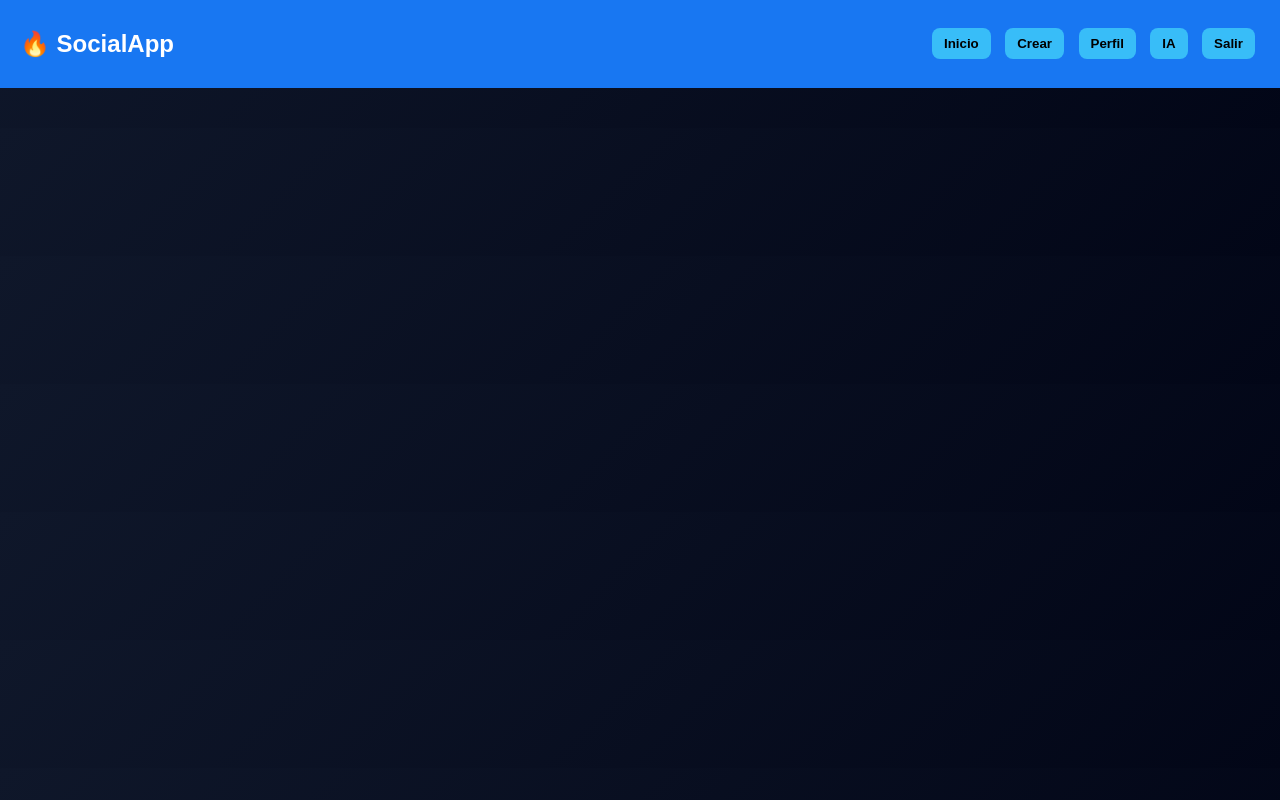
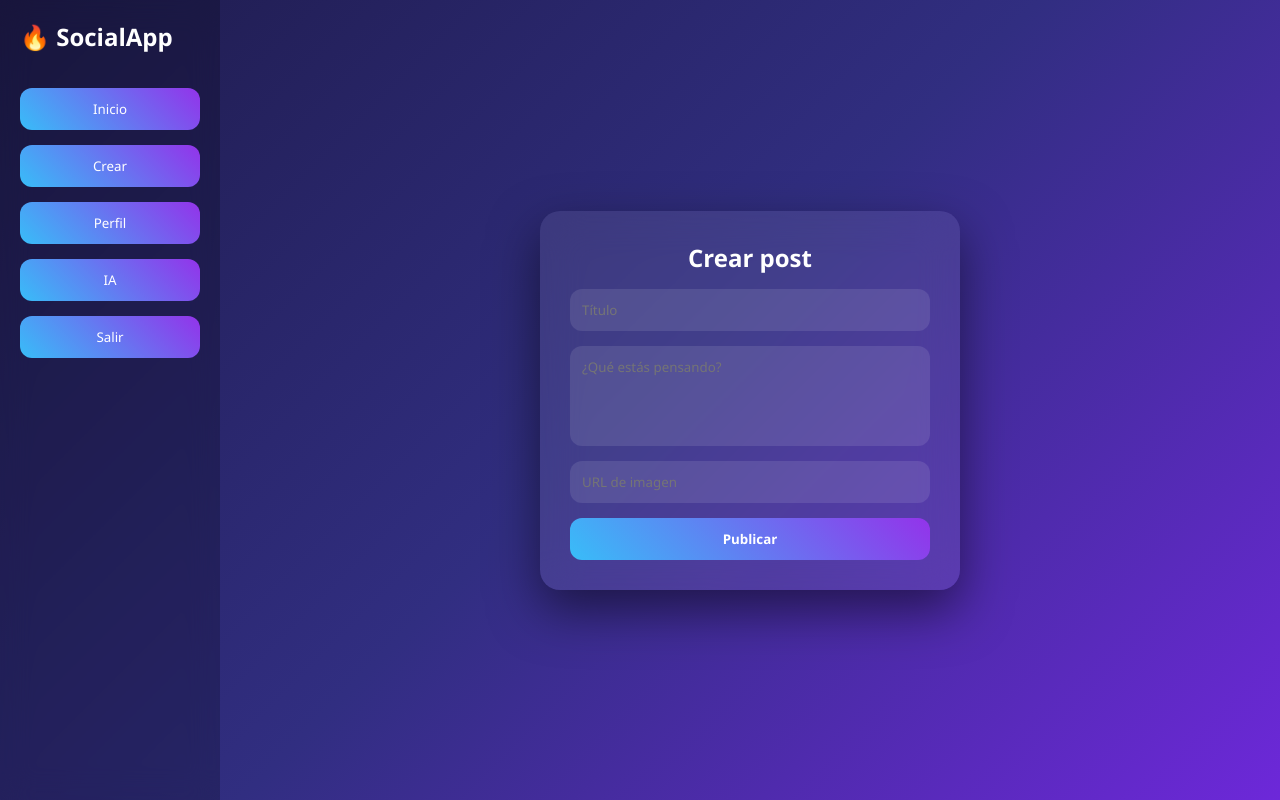
Before and after one commit to jonathan6655/wiki-experiencias, a website: page public/app.html in a window 1280 px wide. Drawn offline with Linux system fonts and the light colour scheme.

Commit message:
reset limpio

```diff
--- a/public/app.html
+++ b/public/app.html
@@ -7,46 +7,36 @@
 </head>
 <body>
 
-<nav>
-    <h1>🔥 SocialApp</h1>
-    <div>
-        <button onclick="mostrar('feed')">Inicio</button>
-        <button onclick="mostrar('crear')">Crear</button>
-        <button onclick="mostrar('perfil')">Perfil</button>
-        <button onclick="mostrar('ia')">IA</button>
-        <button onclick="logout()">Salir</button>
-    </div>
-</nav>
+<div class="app">
 
-<!-- FEED -->
-<div id="feed" class="view active">
-    <div id="articles"></div>
-</div>
+    <!-- SIDEBAR -->
+    <aside class="sidebar">
+        <h2>🔥 SocialApp</h2>
 
-<!-- CREAR -->
-<div id="crear" class="view">
-    <h2>Crear post</h2>
-    <input id="title" placeholder="Título">
-    <textarea id="content" placeholder="¿Qué estás pensando?"></textarea>
-    <input id="image" placeholder="URL imagen">
-    <button onclick="crearArticulo()">Publicar</button>
-</div>
+        <button>Inicio</button>
+        <button>Crear</button>
+        <button>Perfil</button>
+        <button>IA</button>
+        <button>Salir</button>
+    </aside>
 
-<!-- PERFIL -->
-<div id="perfil" class="view">
-    <h2>Tu perfil</h2>
-    <p id="usuarioActual"></p>
-    <div id="misPosts"></div>
-</div>
+    <!-- CONTENIDO -->
+    <main class="content">
 
-<!-- IA -->
-<div id="ia" class="view">
-    <h2>🤖 IA</h2>
-    <div id="chat" class="chat-box"></div>
-    <div class="chat-input">
-        <input id="pregunta">
-        <button onclick="preguntarIA()">Enviar</button>
-    </div>
+        <div class="post-card">
+            <h2>Crear post</h2>
+
+            <input placeholder="Título">
+
+            <textarea placeholder="¿Qué estás pensando?"></textarea>
+
+            <input placeholder="URL de imagen">
+
+            <button class="btn-primary">Publicar</button>
+        </div>
+
+    </main>
+
 </div>
 
 <script src="script.js"></script>
--- a/public/script.js
+++ b/public/script.js
@@ -1,46 +1,71 @@
-const API = "/api"; // 🔥 importante
+const API = "/api";
 
+/* ================= REGISTER ================= */
 async function register() {
     const email = document.getElementById("email").value;
     const password = document.getElementById("passReg").value;
 
+    if (!email || !password) {
+        alert("Llena todos los campos");
+        return;
+    }
+
     await fetch(API + "/register", {
         method: "POST",
-        headers: { "Content-Type": "application/json" },
+        headers: {
+            "Content-Type": "application/json"
+        },
         body: JSON.stringify({ email, password })
     });
 
-    alert("Código enviado 📧");
+    alert("📧 Código enviado a tu correo");
 }
 
+/* ================= VERIFY ================= */
 async function verify() {
     const email = document.getElementById("email").value;
     const codigo = document.getElementById("codigo").value;
 
+    if (!codigo) {
+        alert("Ingresa el código");
+        return;
+    }
+
     const res = await fetch(API + "/verify", {
         method: "POST",
-        headers: { "Content-Type": "application/json" },
+        headers: {
+            "Content-Type": "application/json"
+        },
         body: JSON.stringify({ email, codigo })
     });
 
     const data = await res.json();
 
-    if (data.ok) alert("Verificado ✅");
-    else alert("Código incorrecto ❌");
+    if (data.ok) {
+        alert("✅ Cuenta verificada");
+    } else {
+        alert("❌ Código incorrecto");
+    }
 }
 
+/* ================= LOGIN ================= */
 async function login() {
     const email = document.getElementById("user").value;
     const password = document.getElementById("pass").value;
 
     const res = await fetch(API + "/login", {
         method: "POST",
-        headers: { "Content-Type": "application/json" },
+        headers: {
+            "Content-Type": "application/json"
+        },
         body: JSON.stringify({ email, password })
     });
 
     const data = await res.json();
 
-    if (data.ok) window.location.href = "app.html";
-    else alert("Error ❌");
+    if (data.ok) {
+        window.location.href = "app.html";
+    } else {
+        alert("❌ Error al iniciar sesión");
+    }
 }
--- a/public/style.css
+++ b/public/style.css
@@ -1,139 +1,129 @@
-body {
-    font-family: Arial;
+/* RESET */
+* {
     margin: 0;
-    background: linear-gradient(135deg, #0f172a, #020617);
-    color: white;
+    padding: 0;
+    box-sizing: border-box;
+    font-family: 'Segoe UI', sans-serif;
 }
 
-/* NAV */
-nav {
-    display: flex;
-    justify-content: space-between;
-    align-items: center;
-    background: #1877f2;
-    padding: 10px 20px;
+/* FONDO */
+body {
+    background: linear-gradient(135deg, #1e1b4b, #312e81, #6d28d9);
+    height: 100vh;
 }
 
-nav h1 {
-    color: white;
+/* APP LAYOUT */
+.app {
+    display: flex;
+    height: 100vh;
 }
 
-/* BOTONES */
-button {
-    padding: 8px 12px;
-    margin: 5px;
-    border: none;
-    background: #38bdf8;
-    color: black;
-    border-radius: 8px;
-    cursor: pointer;
-    font-weight: bold;
+/* SIDEBAR */
+.sidebar {
+    width: 220px;
+    padding: 20px;
+    background: rgba(0,0,0,0.2);
+    backdrop-filter: blur(15px);
+
+    display: flex;
+    flex-direction: column;
+    gap: 15px;
 }
 
-button:hover {
-    transform: scale(1.05);
+.sidebar h2 {
+    color: white;
+    margin-bottom: 20px;
 }
 
-/* VISTAS */
-.view {
-    display: none;
-    padding: 20px;
+.sidebar button {
+    padding: 12px;
+    border-radius: 12px;
+    border: none;
+
+    background: linear-gradient(45deg, #38bdf8, #9333ea);
+    color: white;
+    cursor: pointer;
+
+    transition: 0.3s;
 }
 
-.view.active {
-    display: block;
+.sidebar button:hover {
+    transform: translateX(5px);
 }
 
-/* CARD */
-.card {
-    background: white;
-    color: black;
-    padding: 20px;
-    margin: 10vh auto;
-    width: 320px;
-    border-radius: 10px;
+/* CONTENIDO */
+.content {
+    flex: 1;
+    display: flex;
+    justify-content: center;
+    align-items: center;
+}
+
+/* CARD POST */
+.post-card {
+    width: 420px;
+    padding: 30px;
+
+    border-radius: 20px;
+    background: rgba(255,255,255,0.08);
+    backdrop-filter: blur(20px);
+
+    display: flex;
+    flex-direction: column;
+    gap: 15px;
+
+    box-shadow: 0 20px 50px rgba(0,0,0,0.5);
+}
+
+/* TITULO */
+.post-card h2 {
+    color: white;
     text-align: center;
 }
 
 /* INPUTS */
-input, textarea {
+.post-card input,
+.post-card textarea {
     width: 100%;
-    margin: 8px 0;
-    padding: 10px;
+    padding: 12px;
+
+    border-radius: 12px;
+    border: none;
+
+    background: rgba(255,255,255,0.1);
+    color: white;
+
+    transition: 0.3s;
 }
 
-/* ARTÍCULOS */
-.article {
-    background: rgba(255,255,255,0.1);
-    padding: 15px;
-    margin: 10px 0;
-    border-radius: 10px;
+/* TEXTAREA FIX */
+textarea {
+    min-height: 100px;
+    resize: none;
 }
 
-/* CHAT */
-.chat-box {
-    height: 250px;
-    overflow-y: auto;
-    background: rgba(0,0,0,0.5);
-    padding: 10px;
-    border-radius: 10px;
+/* FOCUS */
+input:focus,
+textarea:focus {
+    outline: none;
+    background: rgba(255,255,255,0.2);
+    box-shadow: 0 0 10px rgba(56,189,248,0.6);
 }
 
-.msg-user {
-    background: #38bdf8;
-    color: black;
-    padding: 8px;
-    border-radius: 10px;
-    margin: 5px;
-    text-align: right;
+/* BOTON */
+.btn-primary {
+    padding: 12px;
+    border-radius: 12px;
+    border: none;
+
+    background: linear-gradient(45deg, #38bdf8, #9333ea);
+    color: white;
+    font-weight: bold;
+
+    cursor: pointer;
+    transition: 0.3s;
 }
 
-.msg-bot {
-    background: #333;
-    padding: 8px;
-    border-radius: 10px;
-    margin: 5px;
+.btn-primary:hover {
+    transform: scale(1.05);
 }
-
-/* CHAT INPUT */
-.chat-input {
-    display: flex;
-    gap: 10px;
-    margin-top: 10px;
-}
-
-.chat-input input {
-    flex: 1;
-}
-
-/* POSTS */
-.post-img{
-    width:100%;
-    border-radius:12px;
-    margin-top:10px;
-}
-
-/* acciones */
-.actions{
-    display:flex;
-    gap:15px;
-    margin-top:10px;
-}
-
-.like{
-    cursor:pointer;
-    font-size:18px;
-}
-
-.like:hover{
-    transform: scale(1.2);
-}
-
-/* feed estilo */
-.article{
-    background: rgba(255,255,255,0.05);
-    padding:15px;
-    border-radius:15px;
-    margin-bottom:15px;
-    backdrop-filter: blur(10px);
-}
```
Also changed, not shown: public/index.html (+2 -10 lines), public/register.html (+10 -8 lines).
